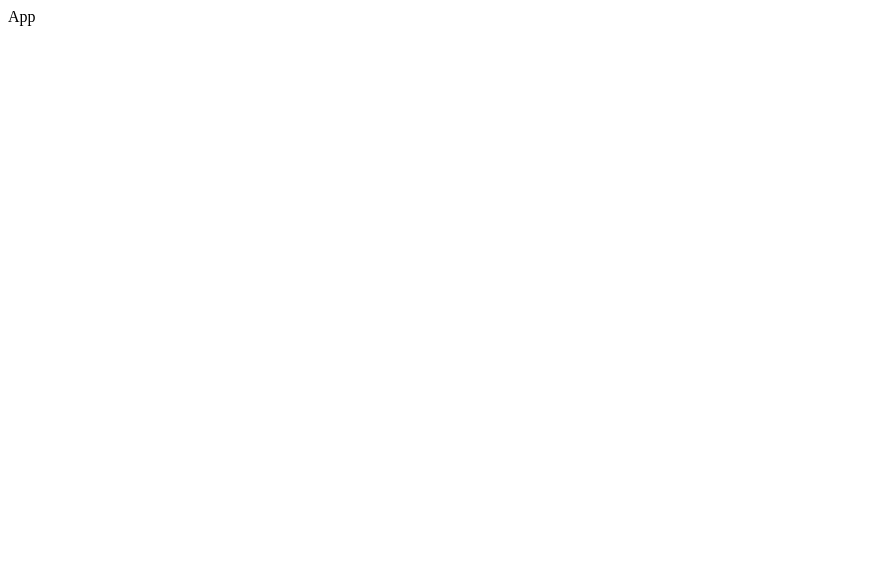
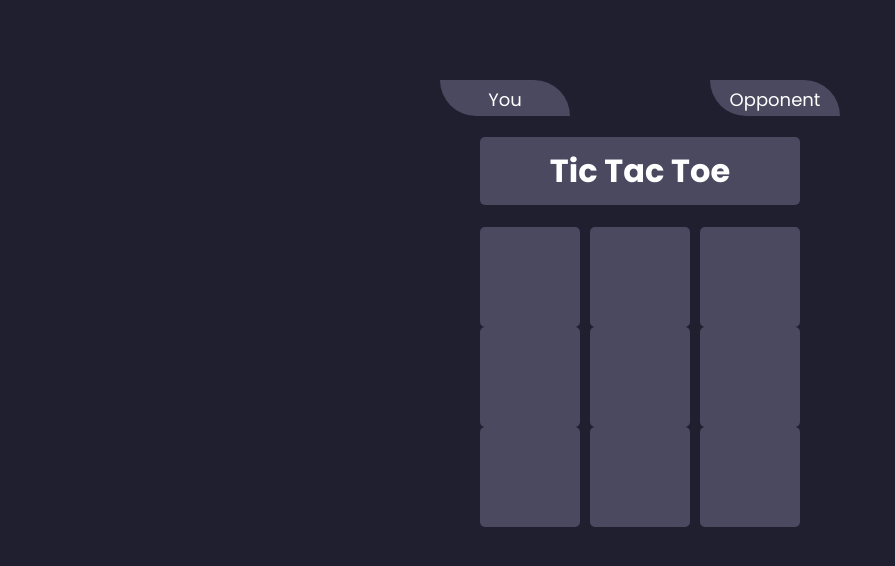
Before and after one commit to HamdanRaza309/TikTacToe-MultiplayerGame-codeAlpha, a React (Vite) app: page / in a window 1280 px wide. Shown: the top 566 px of the page, without its empty margins (0-895 px from the left). Built offline with nearby package versions, Linux system fonts and the light colour scheme.

Commit message:
Complete basic design phase.

```diff
--- a/package.json
+++ b/package.json
@@ -1,5 +1,5 @@
 {
-  "name": "tiktactoe-multiplayer",
+  "name": "tictactoe-multiplayer",
   "private": true,
   "version": "0.0.0",
   "type": "module",
--- a/src/App.css
+++ b/src/App.css
@@ -0,0 +1,50 @@
+@import url("https://fonts.googleapis.com/css2?family=Poppins:ital,wght@0,100;0,200;0,300;0,400;0,500;0,600;0,700;0,800;0,900;1,100;1,200;1,300;1,400;1,500;1,600;1,700;1,800;1,900&display=swap");
+
+body {
+  background-color: #1f1f2f;
+  color: white;
+  font-family: "Poppins", sans-serif;
+}
+
+.main-div {
+  display: flex;
+  flex-direction: column;
+  justify-content: center;
+  align-items: center;
+  margin-top: 10vh;
+}
+
+.water-bg {
+  background-color: #4b495f;
+}
+
+.game-heading {
+  padding: 10px 70px;
+  border-radius: 5px;
+  text-align: center;
+}
+
+.square-wrapper {
+  display: grid;
+  grid-template-columns: 1fr 1fr 1fr;
+  gap: 10px;
+}
+
+.move-detection {
+  display: flex;
+  justify-content: space-between;
+  align-items: center;
+  width: 400px;
+}
+
+.left-side,
+.right-side {
+  height: 30px;
+  width: 130px;
+  background-color: #4b495f;
+  border-bottom-left-radius: 50px;
+  border-top-right-radius: 50px;
+  padding-top: 6px;
+  text-align: center;
+  font-size: 18px;
+}
--- a/src/App.jsx
+++ b/src/App.jsx
@@ -1,10 +1,37 @@
-import React from 'react'
-import './App';
+import React, { useState } from 'react';
+import './App.css'; // Ensure this points to your CSS file
+import Square from './Square/Square';
+
+const renderFrom = [
+  [1, 2, 3],
+  [4, 5, 6],
+  [7, 8, 9]
+];
 
 const App = () => {
+
+  const [gameState, setGameState] = useState(renderFrom);
+
   return (
-    <div>App</div>
-  )
-}
+    <div className='main-div'>
+      <div className="move-detection">
+        <div className='left-side'>You</div>
+        <div className='right-side'>Opponent</div>
+      </div>
+      <div>
+        <h1 className='game-heading water-bg'>Tic Tac Toe</h1>
+        <div className="square-wrapper">
+          {gameState.map((arr, rowIndex) => (
+            <div key={rowIndex}>
+              {arr.map(e => (
+                <Square key={e} />
+              ))}
+            </div>
+          ))}
+        </div>
+      </div>
+    </div>
+  );
+};
 
-export default App
+export default App;
--- /dev/null
+++ b/src/Square/Square.css
@@ -0,0 +1,11 @@
+.square {
+  background-color: #4b495f;
+  width: 100px;
+  height: 100px;
+  border-radius: 5px;
+}
+
+.square:hover {
+  cursor: pointer;
+  background-color: #5c5a72;
+}
--- /dev/null
+++ b/src/Square/Square.jsx
@@ -0,0 +1,12 @@
+import React from 'react'
+import './Square.css'
+
+function Square() {
+    return (
+        <div className='square'>
+
+        </div>
+    )
+}
+
+export default Square
```
Also changed, not shown: 1 other file (tests, documents, lock files or other folders).
